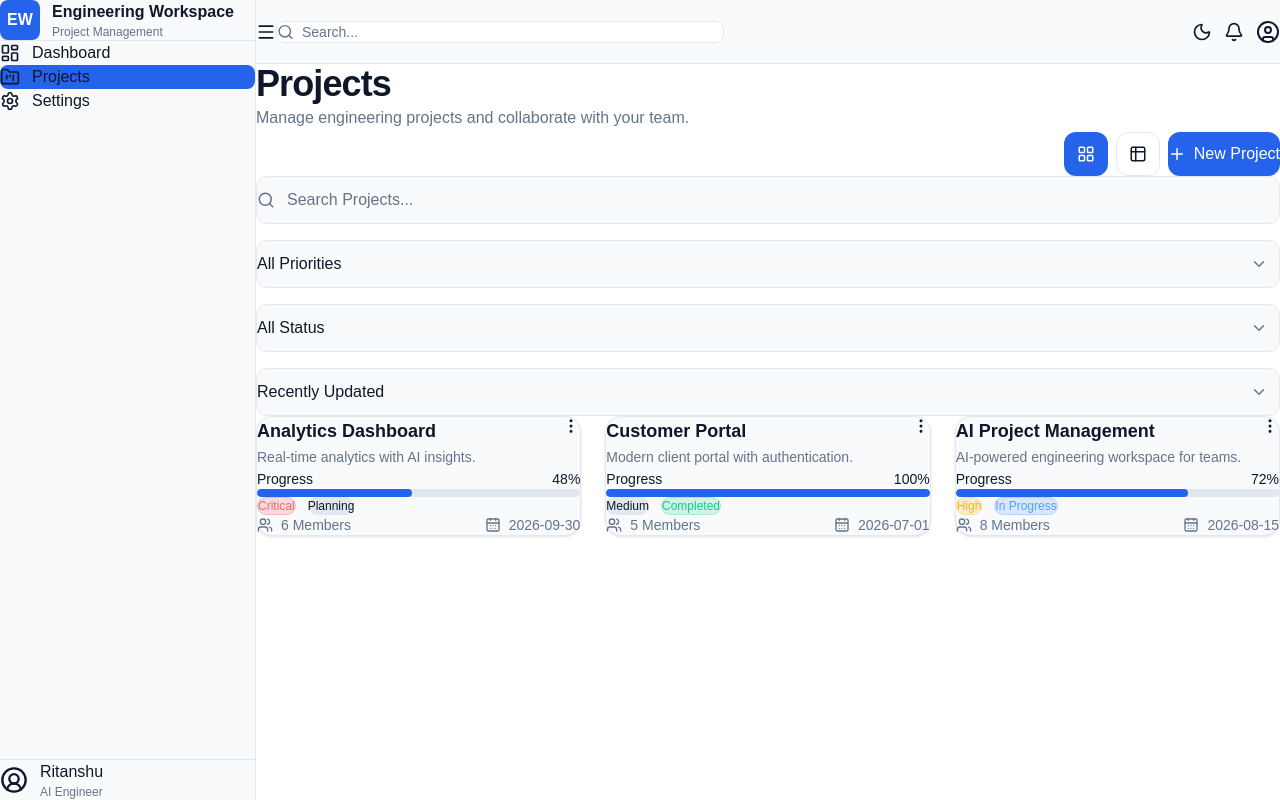
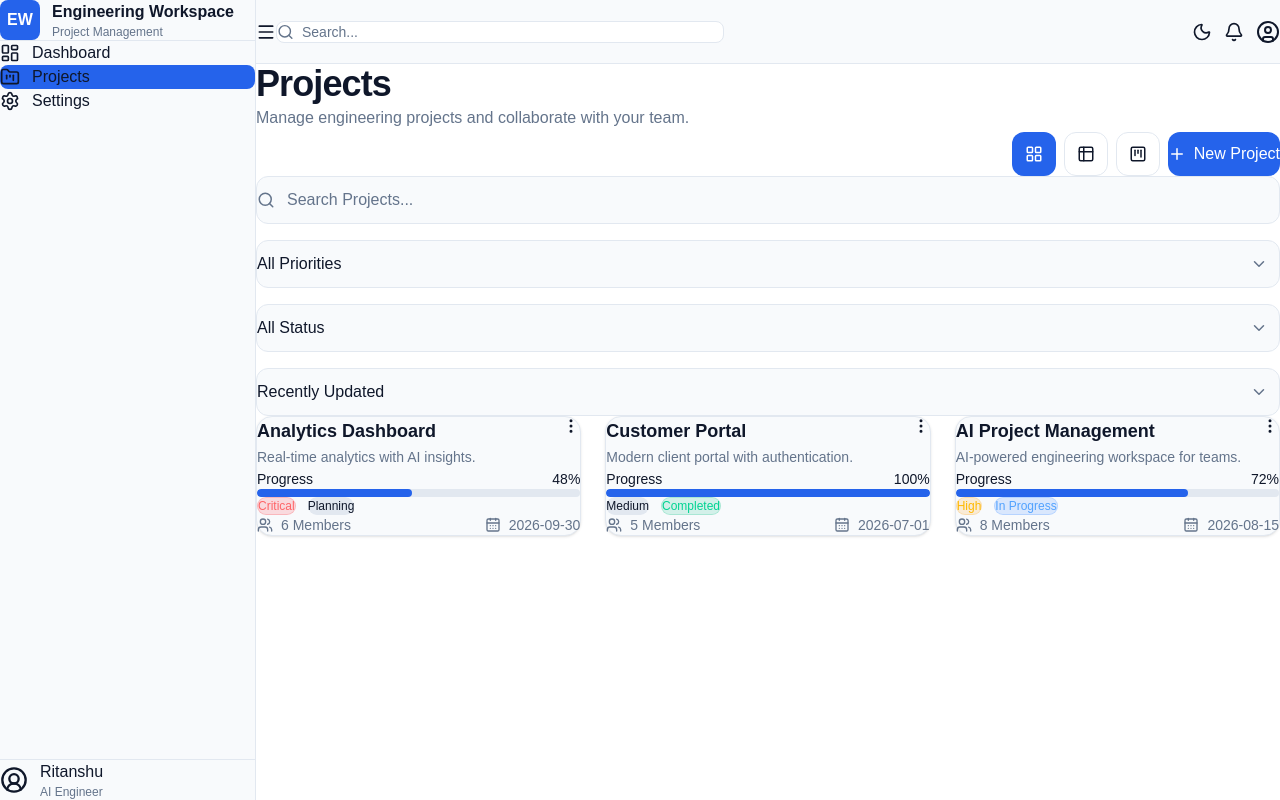
Before and after one commit to Ritanshu17/AI-Driven-Project-Management-System, a Next.js app in the folder frontend/: page /projects in a window 1280 px wide. Built offline with nearby package versions, Linux system fonts and the light colour scheme.

Commit message:
imported kanban to project grid

```diff
--- a/frontend/components/projects/ProjectToolbar.tsx
+++ b/frontend/components/projects/ProjectToolbar.tsx
@@ -1,6 +1,6 @@
 "use client";
 
-import { Search, Plus, LayoutGrid, Table2} from "lucide-react";
+import { Search, Plus, LayoutGrid, Table2, SquareKanban} from "lucide-react";
 
 import {
   Button,
@@ -46,8 +46,8 @@ interface ProjectToolbarProps {
 
 
 
-  view: "grid" | "table";
-  onViewChange: (view: "grid" | "table") => void;
+  view: "grid" | "table" | "kanban";
+  onViewChange: (view: "grid" | "table" | "kanban") => void;
 
   onCreateProject: () => void;
 }
@@ -93,6 +93,14 @@ return (
       </Button>
 
       <Button
+        variant={view === "kanban" ? "primary" : "outline"}
+        size="icon"
+        onClick={() => onViewChange("kanban")}
+      >
+        <SquareKanban size={18} />
+      </Button>
+
+      <Button
         leftIcon={<Plus size={18} />}
         onClick={onCreateProject}
       >
--- a/frontend/components/projects/ProjectsView.tsx
+++ b/frontend/components/projects/ProjectsView.tsx
@@ -9,6 +9,7 @@ import ProjectGrid from "./ProjectGrid";
 import CreateProjectModal from "./CreateProjectModal";
 import { Project } from "@/components/projects/data/types";
 import ProjectTable from "./ProjectTable";
+import KanbanBoard from "./kanban/kanbanBoard";
 
 export default function ProjectsView() {
 
@@ -18,7 +19,7 @@ export default function ProjectsView() {
   const [priorityFilter, setPriorityFilter] = useState("all");
   const [statusFilter, setStatusFilter] = useState("all");
   const [sortBy, setSortBy] = useState("updated");
-  const [view, setView] = useState<"grid" | "table">("grid");
+  const [view, setView] = useState<"grid" | "table" | "kanban">("grid");
   const handleCreateProject = (project: Project) => {
   setProjects((prev) => [...prev, project]);
 };
@@ -86,14 +87,16 @@ const filteredProjects = projects
         onCreateProject={() => setOpen(true)}
     />
 
-      {view === "grid" ? (
-          <ProjectGrid
-              projects={filteredProjects}
-          />
-      ) : (
-          <ProjectTable
-              projects={filteredProjects}
-          />
+      {view === "grid" && (
+        <ProjectGrid projects={filteredProjects} />
+      )}
+
+      {view === "table" && (
+        <ProjectTable projects={filteredProjects} />
+      )}
+
+      {view === "kanban" && (
+        <KanbanBoard />
       )}
 
       <CreateProjectModal
```
